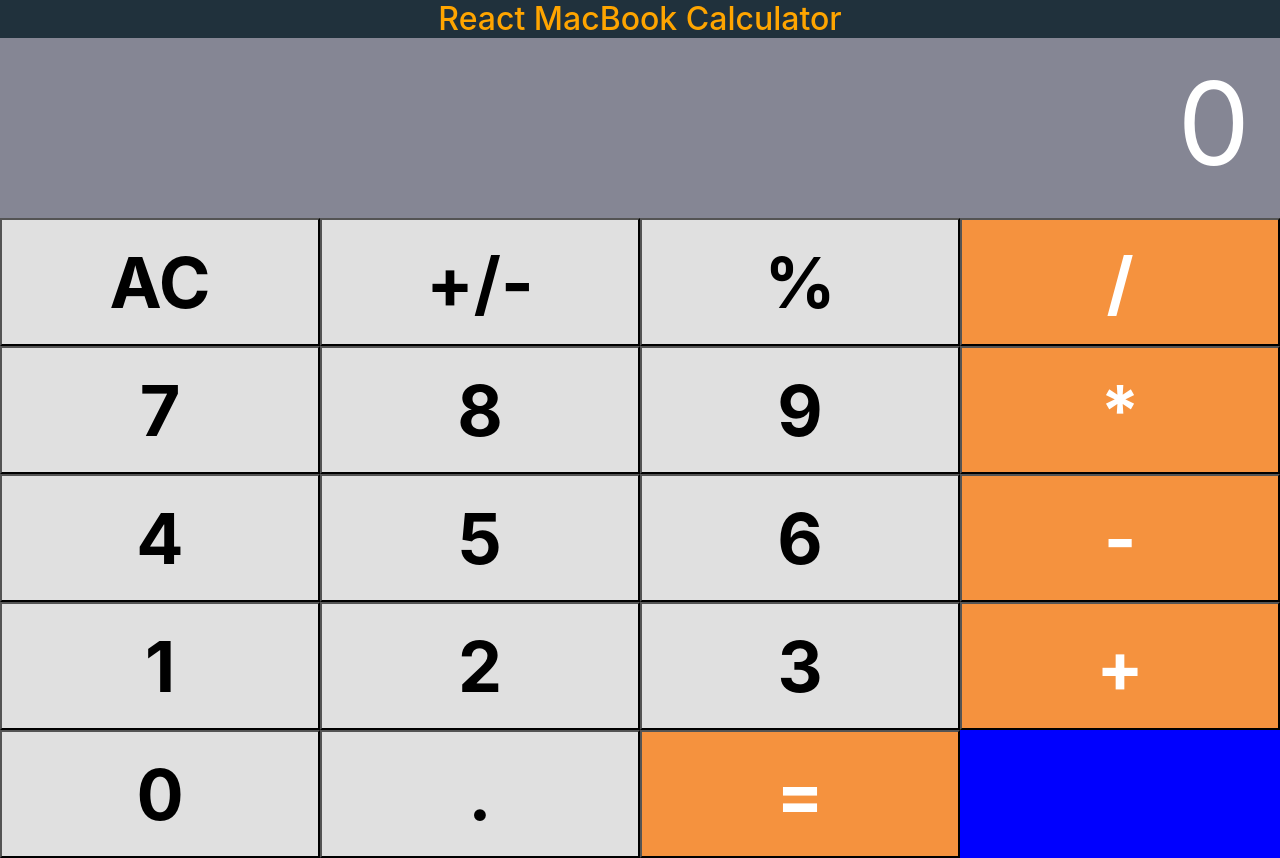
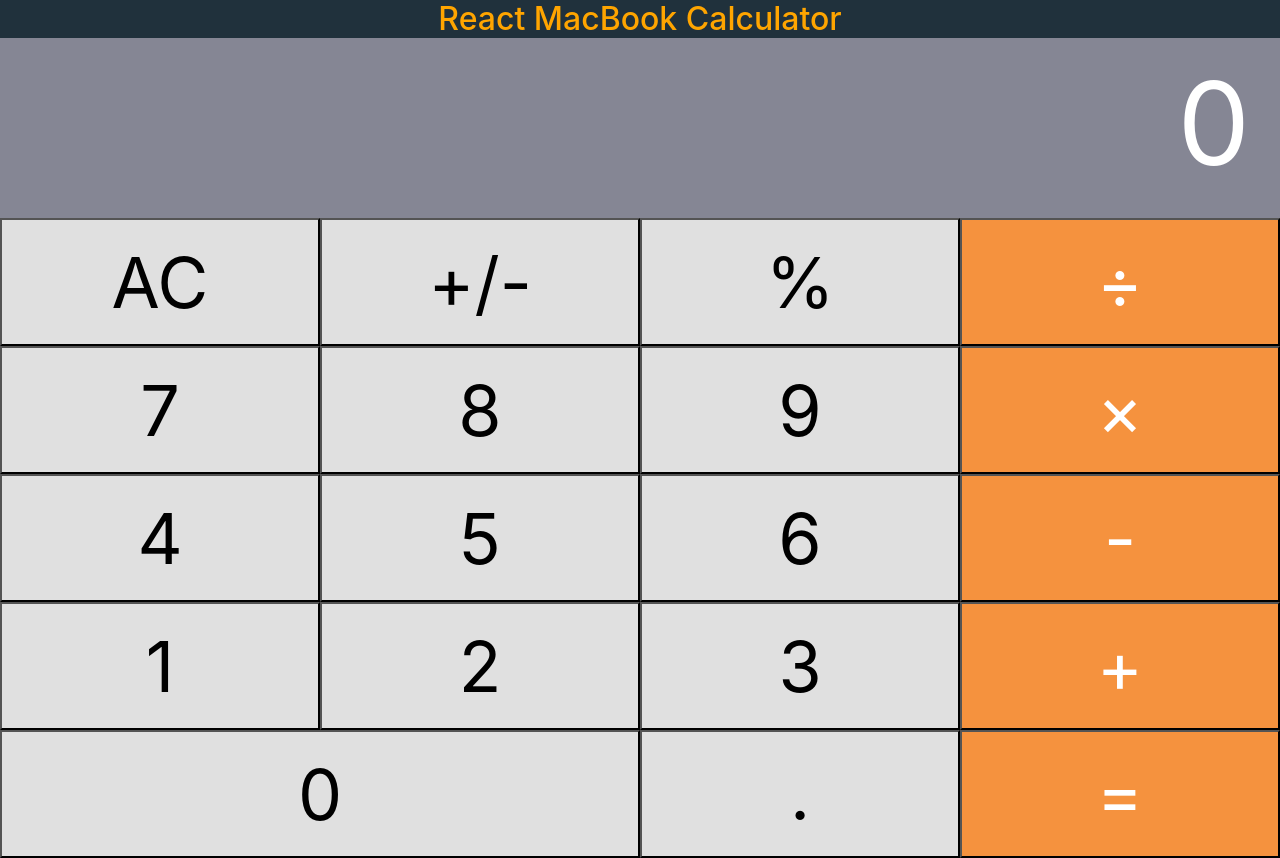
Before and after one commit to atiftariq786/React-MacBook-Calculator, a React (Create React App) app in the folder macbookcalculator/: page / in a window 1280 px wide. Built offline with nearby package versions, Linux system fonts and the light colour scheme.

Commit message:
Addition function bug fixed

```diff
--- a/macbookcalculator/src/components/Button/index.js
+++ b/macbookcalculator/src/components/Button/index.js
@@ -8,9 +8,18 @@
 
 const button = (props) => {
 
+    let gridSys = props.color; // props.color required to change suitable name
+
+    if(gridSys === "col-wide"){
+
+        gridSys = 6;
+    }
+    else{
+        gridSys = 3;
+    }
 
     return (
-            <Col xs ={3}>
+            <Col xs ={gridSys}>
             <button className ={props.color} onClick = {props.click}>{props.symbol}</button>
 
 
--- a/macbookcalculator/src/components/Button/style.css
+++ b/macbookcalculator/src/components/Button/style.css
@@ -1,34 +1,8 @@
-.contain{
 
-    margin : auto 0px auto 0px ;
-    padding:0px 0px 0px 0px;
-    background: lightsalmon;
-    width: 350px;
-
-
-
-}
-
-/*
-.container{
-    flex-wrap: "nowrap | wrap | wrap-reverse";
-    margin : auto 0px auto 0px ;
-    padding:0px 0px 0px 0px;
-    min-width: auto;
-}
-
-.col-lg-3 {
+.col-3 {
     padding:0px 0px 0px 0px;
 }
-.col-md-6, .col-md-3, .col-md-3{
-  padding:0px 0px 0px 0px;
-
-}
-.row {
-  margin:0px 0px 0px 0px;
-}
-*/
-.col-3 {
+.col-6 {
     padding:0px 0px 0px 0px;
 }
 
@@ -39,25 +13,19 @@
     font-size: 70px;
     margin:0px 0px 0px 0px;
     padding:0px 0px 0px 0px;
-
     text-align: center;
     background: #e0e0e0;
     color: black;
-    font-weight: bold;
-
 }
 .orange{
     min-width: 100%;
-
     min-height: 16vh;
     font-size: 70px;
     text-align: center;
     background: #f5923e;
     color: #fff;
-    font-weight: bold;
-
     margin:0px 0px 0px 0px;
-      padding:0px 0px 0px 0px;
+    padding:0px 0px 0px 0px;
 }
 .white{
     color:black;
@@ -66,10 +34,8 @@
     font-size: 70px;
     margin:0px 0px 0px 0px;
     padding:0px 0px 0px 0px;
-
     text-align: center;
     background: #e0e0e0;
     color: black;
-    font-weight: bold;
 
 }
--- a/macbookcalculator/src/components/Math/index.js
+++ b/macbookcalculator/src/components/Math/index.js
@@ -14,11 +14,11 @@
             { id : "cal1", num: "AC", color:"white"},
             { id : "cal2", num: "+/-", color:"white"},
             { id : "cal3", num: "%", color:"white"},
-            { id : "cal4", num: "/", color:"orange"},
+            { id : "cal4", num: "÷", color:"orange"},
             { id : "cal5", num: 7, color:"white"},
             { id : "cal6", num: 8, color:"white"},
             { id : "cal7", num: 9, color:"white"},
-            { id : "cal8", num: "*", color:"orange"},
+            { id : "cal8", num: "×", color:"orange"},
             { id : "cal9", num: 4, color:"white"},
             { id : "cal10", num: 5, color:"white"},
             { id : "cal11", num: 6, color:"white"},
@@ -31,7 +31,9 @@
             { id : "cal18", num: ".", color:"white"},
             { id : "cal19", num: "=", color:"orange"}],
             currentNumericInput: "",
-            outputDisplay : ""
+            outputDisplay : "",
+            total : "",
+            prevOperator : ""
 
         }
 
@@ -42,10 +44,25 @@
         let currentInputValue = input;
 
         //Check input---------------------------
-        if(currentInputValue === "+" || currentInputValue === "-"||currentInputValue === "*"
-        || currentInputValue === "/" || currentInputValue === "%"||currentInputValue === "="
-        || currentInputValue === "+/-" || currentInputValue === "AC"){
+        if(currentInputValue === "+" || currentInputValue === "-"||currentInputValue === "×"
+        || currentInputValue === "÷" || currentInputValue === "%"||currentInputValue === "="
+        || currentInputValue === "+/-"){
             this.operatorHandler(currentInputValue)
+        }
+        else if(currentInputValue === "AC"){
+
+            console.log("All values cleared...! ")
+
+
+            this.setState({
+                currentNumericInput : 0,
+                currentInputValue : 0,
+                total : 0,
+                outputDisplay : 0,
+                prevOperator : null
+
+            })
+
         }
         else{
             this.numericHandler(currentInputValue);
@@ -55,6 +72,74 @@
     //================================Operator Handler=================================================
     operatorHandler = (operator) => {
         console.log("Operator function activate")
+
+        if(this.state.prevOperator === "+" ){
+            console.log("OperatorHandler Addition");
+            let additionResult = parseInt(this.state.total) + parseInt(this.state.outputDisplay);
+            console.log(additionResult);
+
+            //additionResult = additionResult.parseInt(additionResult);
+
+            //console.log(additionResult);
+
+            this.setState({
+                // update total state
+            total : additionResult,
+            // update currentInputValue state
+            currentNumericInput : "",
+            //currentInputValue : additionResult,
+            // update prevOperator state
+            prevOperator : operator,
+            outputDisplay: additionResult
+
+            })
+
+            return additionResult;
+        }
+        /*
+        else if(this.state.prevOperator === "-" ){
+            console.log("OperatorHandler Subtraction");
+
+            let subtractResult = this.state.total - this.state.currentInputValue;
+
+            this.setState({
+                // update total state
+            total : subtractResult,
+            // update currentInputValue state
+            currentInputValue : subtractResult,
+            // update prevOperator state
+            prevOperator : operator
+
+            })
+
+            return subtractResult;
+        }
+        else if(this.state.prevOperator === "×" ){
+            console.log("OperatorHandler Multiplication");
+
+            let multiplyResult = this.state.total * this.state.currentInputValue;
+            this.setState({
+                // update total state
+            total : multiplyResult,
+            // update currentInputValue state
+            currentInputValue : multiplyResult,
+            // update prevOperator state
+            prevOperator : operator
+
+            })
+            return multiplyResult;
+        } */
+        else{
+            console.log("previous operator null")
+            if(!this.state.prevOperator ){
+                this.setState({
+                    total: this.state.currentNumericInput,
+                    prevOperator : operator
+                    //outputDisplay : this.state.currentNumericInput
+
+                })
+            }
+        }
 
         this.setState ({
             currentNumericInput : ""
@@ -70,7 +155,7 @@
         let checkNumeric = this.state.currentNumericInput + num;
 
         this.setState ({
-            currentNumericInput :  checkNumeric
+            currentNumericInput : checkNumeric
 
         })
 
```
